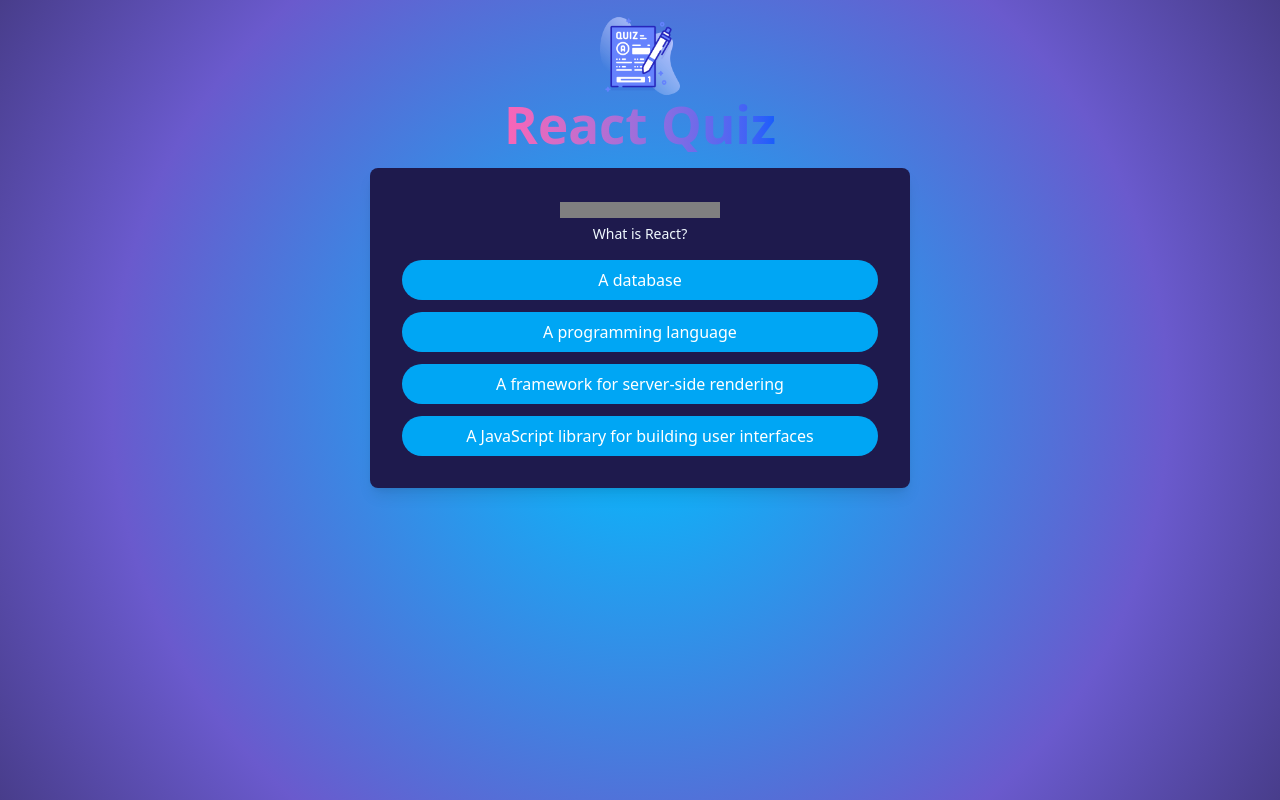
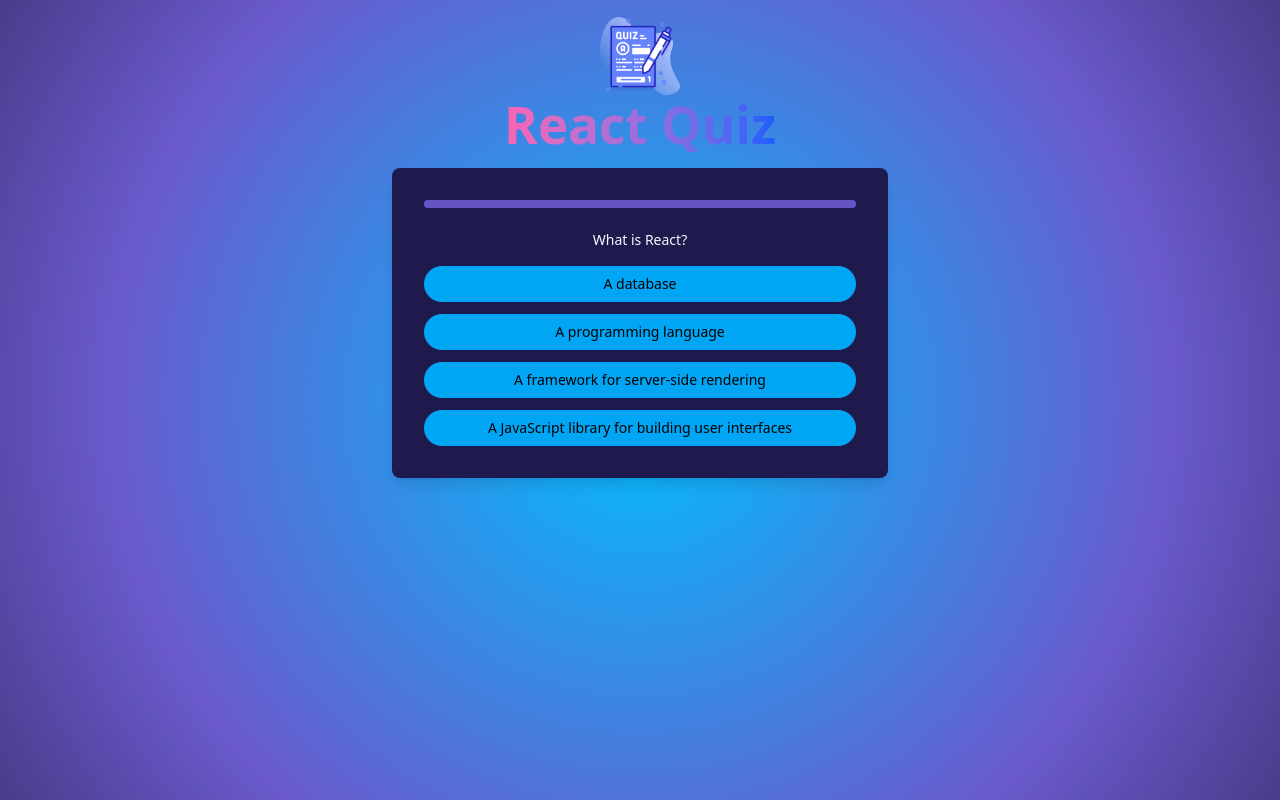
Before and after one commit to nadiia-dev/quiz-app, a React (Vite) app: page / in a window 1280 px wide. Built offline with nearby package versions, Linux system fonts and the light colour scheme.

Commit message:
style timer

```diff
--- a/src/components/Quiz.tsx
+++ b/src/components/Quiz.tsx
@@ -39,7 +39,7 @@ const Quiz = () => {
               <button
                 type="button"
                 onClick={() => selectAnswer(answer)}
-                className="w-full bg-sky-500 text-white text-md py-2 px-10 rounded-full transition-all duration-300 hover:bg-purple-500 focus:bg-purple-500 sm:px-12 md:px-14 lg:px-16"
+                className="w-full bg-sky-500 text-black text-sm py-2 px-10 rounded-full transition-all duration-300 hover:bg-purple-500 focus:bg-purple-500 sm:px-12 md:px-14 lg:px-16"
               >
                 {answer}
               </button>
--- a/src/components/Timer.tsx
+++ b/src/components/Timer.tsx
@@ -16,7 +16,13 @@ const Timer = ({ timeout, onTimeout }: Props) => {
     setInterval(() => setTimerValue((prevState) => prevState - 100), 100);
   }, []);
 
-  return <progress max={timeout} value={timerValue} />;
+  return (
+    <progress
+      max={timeout}
+      value={timerValue}
+      className="w-full h-2 mb-4 bg-gray-200 rounded-full appearance-none"
+    />
+  );
 };
 
 export default Timer;
--- a/src/index.css
+++ b/src/index.css
@@ -28,3 +28,25 @@ h1 {
 button {
   cursor: pointer;
 }
+
+progress {
+  width: 100%;
+  appearance: none;
+  border-radius: 1.5rem;
+  background-color: rgba(106, 90, 205, 0.7);
+}
+
+progress::-webkit-progress-bar {
+  background-color: rgba(106, 90, 205, 0.7);
+  border-radius: 1.5rem;
+}
+
+progress::-webkit-progress-value {
+  background-color: #e6a8f3;
+  border-radius: 1.5rem;
+}
+
+progress::-moz-progress-bar {
+  background-color: #e6a8f3;
+  border-radius: 1.5rem;
+}
```
